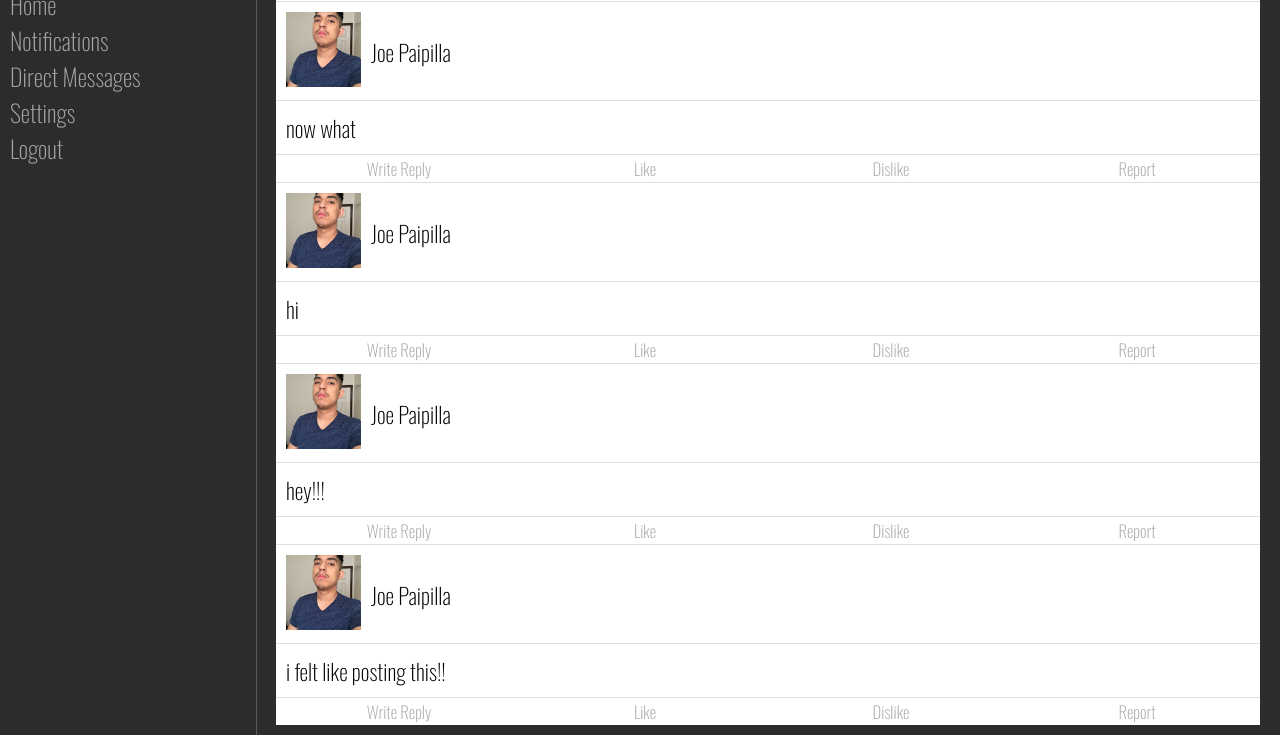
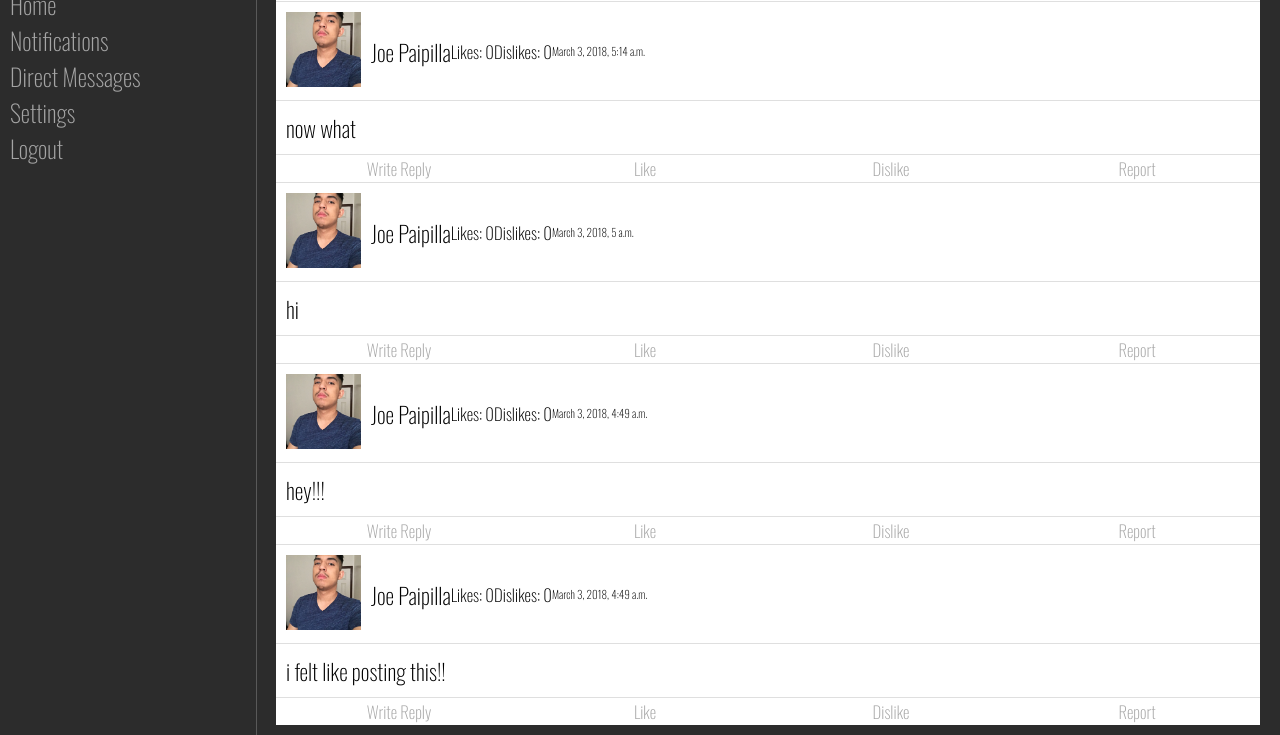
Before and after one commit to JoePaipilla/Wizzer, a Django app: page / in a window 1280 px wide. Shown: the part 283-1018 px from the top of the page. Run offline with Django 3.2, Linux system fonts and the light colour scheme; data comes from the database, SQL or seed files in the repository; both versions use the stored data as it was after the commit; some libraries are stand-ins or nearby versions.

Commit message:
updated the html and models

```diff
--- a/SocialMedia/models.py
+++ b/SocialMedia/models.py
@@ -1,10 +1,12 @@
 from django.db import models
-
+from django.utils import timezone
 
 class WizzerUser(models.Model):
     first_name = models.CharField(max_length=30, default="")
     second_name = models.CharField(max_length=30, default="")
     username = models.CharField(max_length=15, default="")
+    following = models.IntegerField(default=0)
+    followers = models.IntegerField(default=0)
 
     def __str__(self):
         return self.username
@@ -13,6 +15,9 @@ class WizzerUser(models.Model):
 class Whiz(models.Model):
     whiz_poster = models.ForeignKey(WizzerUser, on_delete=models.CASCADE)
     content = models.TextField()
+    likes = models.IntegerField(default=0)
+    dislikes = models.IntegerField(default=0)
+    time_posted = models.DateTimeField(default=timezone.now)
 
     def __str__(self):
         return "[{}] WHIZ #{} - {}".format(self.whiz_poster, self.id, self.content)
--- a/SocialMedia/templates/SocialMedia/WizzerFeed.html
+++ b/SocialMedia/templates/SocialMedia/WizzerFeed.html
@@ -15,6 +15,9 @@
     <div class="top-bar">
         <a href="#"><img id="profile-photo" src="{% static 'SocialMedia/images/IMG_0757.JPG' %}"/></a>
         <h1>{{ whiz.whiz_poster.first_name }} {{ whiz.whiz_poster.second_name }}</h1>
+        <h2>Likes: {{ whiz.likes }}</h2>
+        <h2>Dislikes: {{ whiz.dislikes }}</h2>
+        <p>{{ whiz.time_posted }}</p>
     </div>
     <div class="post-content">
         <h1>{{ whiz.content }}</h1>
--- a/SocialMedia/templates/SocialMedia/main.html
+++ b/SocialMedia/templates/SocialMedia/main.html
@@ -14,14 +14,14 @@
 		<div class="navbar">
             {% block navbar %}
 			<div class="logo">
-				<h1>whiz</h1>
+				<h1>wizzer</h1>
 			</div>
 			<div class="description">
 				<a href="#"><img id="profile-photo" src="{% static 'SocialMedia/images/IMG_0757.JPG' %}"/></a>
 				<h1>{{ WizzerUser.first_name }} {{ WizzerUser.second_name }}</h1>
 				<div class="follow-count">
-					<h1>Following: 210</h1>
-					<h1>Followers: 6783</h1>
+					<h1>Following: {{ WizzerUser.following }}</h1>
+					<h1>Followers: {{ WizzerUser.followers }}</h1>
 				</div>
 			</div>
 				<button type="button">Home</button>
--- a/SocialMedia/views.py
+++ b/SocialMedia/views.py
@@ -7,7 +7,6 @@ from .forms import WhizForm
 def index(request):
 
     if request.method == "POST":
-        print(request.POST)
         form = WhizForm(request.POST)
         if form.is_valid():
             new_whiz = Whiz(whiz_poster=WizzerUser.objects.all()[0], content=request.POST['whiz_input'])
```
Also changed, not shown: SocialMedia/templates/SocialMedia/post.html (deleted, +0 -17 lines), SocialMedia/migrations/0004_whiz_likes.py (added), SocialMedia/migrations/0005_whiz_dislikes.py (added), SocialMedia/migrations/0006_whiz_time_posted.py (added), SocialMedia/migrations/0007_auto_20180302_2347.py (added), SocialMedia/migrations/0008_auto_20180303_0022.py (added), db.sqlite3.
